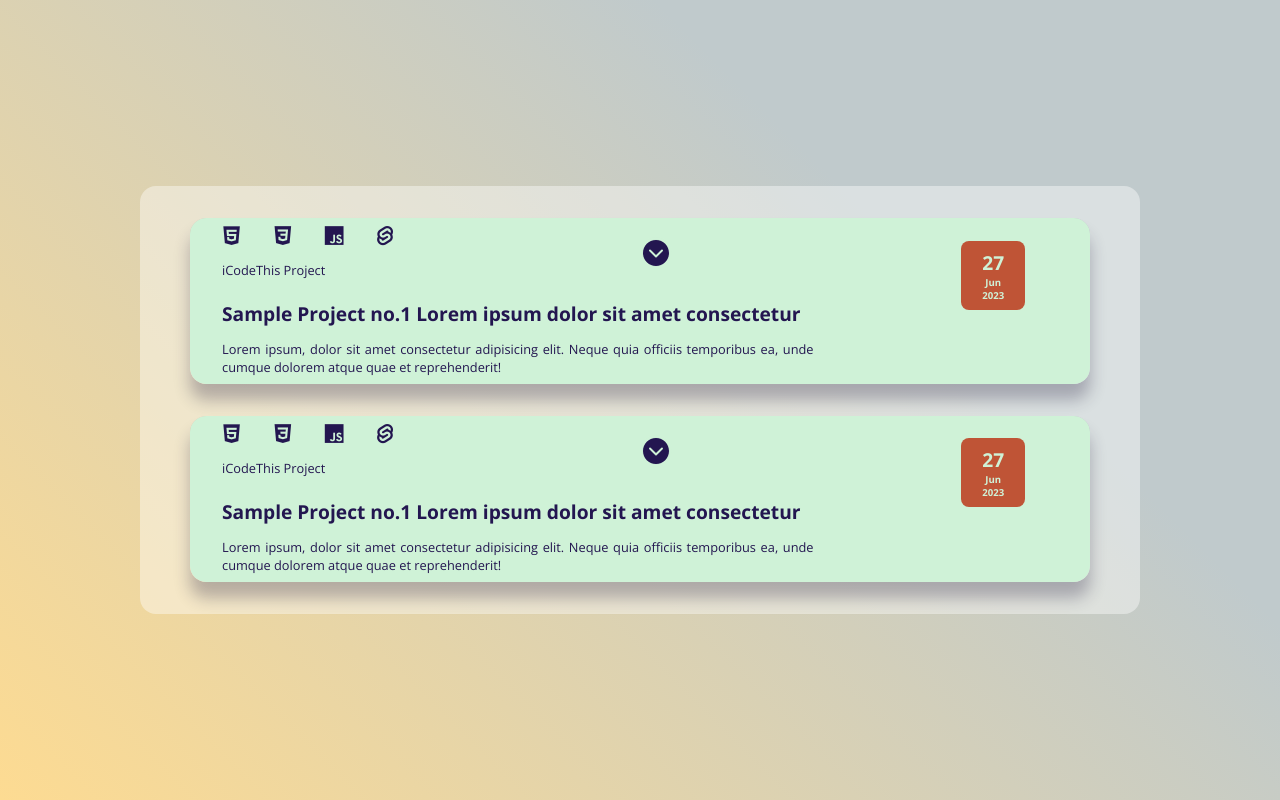
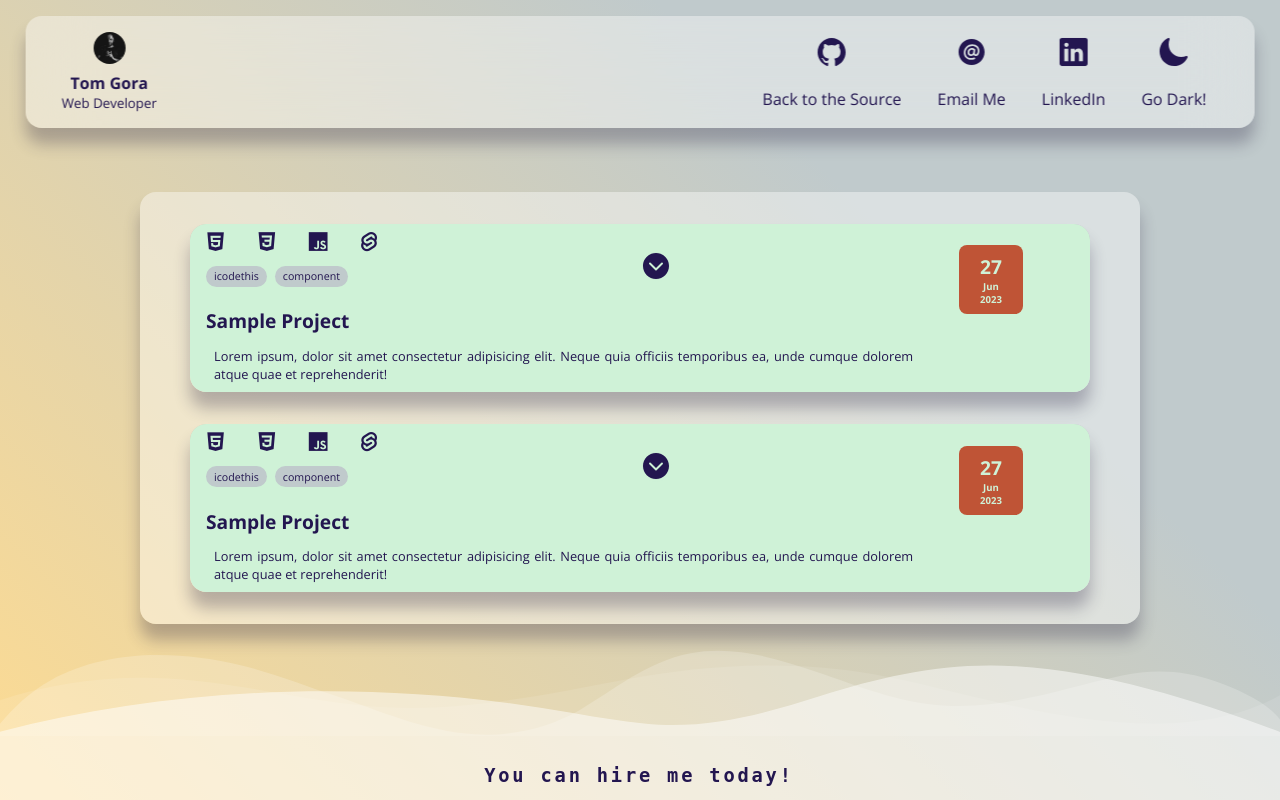
Before and after one commit to tom-gora/webdev_basics, a PHP site: page / in a window 1280 px wide. Run offline with PHP 8.4, Linux system fonts and the light colour scheme; grey boxes are pictures that could not be loaded.

Commit message:
saving progress on horizontal ui

```diff
--- a/index.html
+++ b/index.html
@@ -12,8 +12,57 @@
   </head>
 
   <body>
+    <nav class="links-navbar" data-expanded="false">
+      <div id="avatar">
+        <img
+          src="assets/me_pic.png"
+          alt="Small picture showing developer's face"
+        />
+        <div class="who">
+          <span>Tom Gora</span>
+          <small>Web Developer</small>
+        </div>
+      </div>
+      <ul>
+        <li>
+          <a href="https://github.com/tom-gora/webdev_basics">
+            <div class="nav-icon">
+              <ion-icon name="logo-github"> </ion-icon>
+            </div>
+            <span>Back to the Source</span>
+          </a>
+        </li>
+        <li>
+          <a href="mailto:goratomasz@outlook.com">
+            <div class="nav-icon"><ion-icon name="at-circle"></ion-icon></div>
+            <span>Email Me</span>
+          </a>
+        </li>
+        <li>
+          <a href="https://linkedin.com/in/tomasz-gora-6075b71ba">
+            <div class="nav-icon">
+              <ion-icon name="logo-linkedin"></ion-icon>
+            </div>
+            <span>LinkedIn</span>
+          </a>
+        </li>
+        <li id="toggle-mode">
+          <div class="nav-icon"><ion-icon name="moon"></ion-icon></div>
+          <span>Go Dark!</span>
+        </li>
+      </ul>
+      <button class="toggle-navbar">
+        <ion-icon name="chevron-back-circle"></ion-icon>
+      </button>
+    </nav>
     <div class="cards-container">
-      <div class="card" data-size="" aria-expanded="false" id="card1">
+      <div
+        class="card"
+        data-size=""
+        data-expanded="false"
+        aria-expanded="false"
+        id="card1"
+      >
         <header class="skills">
           <i class="devicon-html5-plain"></i>
           <i class="devicon-css3-plain"></i>
@@ -21,17 +70,22 @@
           <i class="devicon-svelte-plain"></i>
         </header>
         <div class="thumb">
-          <div class="view-link">
+          <button class="view-link">
             <a href="#">
               <small>View it!</small>
               <ion-icon name="eye"></ion-icon>
             </a>
-          </div>
+          </button>
         </div>
         <footer class="details">
-          <ion-icon class="chevron-hint" name="chevron-up-circle"></ion-icon>
+          <button class="chevron-hint">
+            <ion-icon name="chevron-up-circle"></ion-icon>
+          </button>
           <div class="details-top">
-            <span class="category">iCodeThis Project</span>
+            <span class="categories">
+              <small>icodethis</small>
+              <small>component</small>
+            </span>
             <div class="date">
               <div class="date-card">
                 <span>27</span>
@@ -39,9 +93,7 @@
                 <span>2023</span>
               </div>
             </div>
-            <h2 class="title">
-              Sample Project no.1 Lorem ipsum dolor sit amet consectetur
-            </h2>
+            <h2 class="title">Sample Project</h2>
           </div>
           <div class="details-bottom">
             <p class="description">
@@ -49,17 +101,24 @@
               quia officiis temporibus ea, unde cumque dolorem atque quae et
               reprehenderit!
             </p>
-            <div class="view-link">
+            <button class="view-link">
               <a href="#">
                 <small>View it!</small>
                 <ion-icon name="eye"></ion-icon>
               </a>
-            </div>
+            </button>
           </div>
         </footer>
       </div>
+      <!-- end of card 1 -->
 
-      <div class="card" data-size="" aria-expanded="false" id="card2">
+      <div
+        class="card"
+        data-size=""
+        data-expanded="false"
+        aria-expanded="false"
+        id="card2"
+      >
         <header class="skills">
           <i class="devicon-html5-plain"></i>
           <i class="devicon-css3-plain"></i>
@@ -67,17 +126,22 @@
           <i class="devicon-svelte-plain"></i>
         </header>
         <div class="thumb">
-          <div class="view-link">
+          <button class="view-link">
             <a href="#">
               <small>View it!</small>
               <ion-icon name="eye"></ion-icon>
             </a>
-          </div>
+          </button>
         </div>
         <footer class="details">
-          <ion-icon class="chevron-hint" name="chevron-up-circle"></ion-icon>
+          <button class="chevron-hint">
+            <ion-icon name="chevron-up-circle"></ion-icon>
+          </button>
           <div class="details-top">
-            <span class="category">iCodeThis Project</span>
+            <span class="categories">
+              <small>icodethis</small>
+              <small>component</small>
+            </span>
             <div class="date">
               <div class="date-card">
                 <span>27</span>
@@ -85,9 +149,7 @@
                 <span>2023</span>
               </div>
             </div>
-            <h2 class="title">
-              Sample Project no.1 Lorem ipsum dolor sit amet consectetur
-            </h2>
+            <h2 class="title">Sample Project</h2>
           </div>
           <div class="details-bottom">
             <p class="description">
@@ -95,16 +157,52 @@
               quia officiis temporibus ea, unde cumque dolorem atque quae et
               reprehenderit!
             </p>
-            <div class="view-link">
+            <button class="view-link">
               <a href="#">
                 <small>View it!</small>
                 <ion-icon name="eye"></ion-icon>
               </a>
-            </div>
+            </button>
           </div>
         </footer>
       </div>
+      <!-- end of card 1 -->
     </div>
+    <!-- end of card container-->
+
+    <footer class="page-footer">
+      <div id="wave" style="overflow: hidden">
+        <svg
+          preserveAspectRatio="none"
+          viewBox="0 0 1200 120"
+          xmlns="http://www.w3.org/2000/svg"
+          style="
+            fill: #ffffff;
+            width: 100%;
+            height: 93px;
+            transform: rotate(180deg) scaleX(-1);
+          "
+        >
+          <path
+            d="M0 0v46.29c47.79 22.2 103.59 32.17 158 28 70.36-5.37 136.33-33.31 206.8-37.5 73.84-4.36 147.54 16.88 218.2 35.26 69.27 18 138.3 24.88 209.4 13.08 36.15-6 69.85-17.84 104.45-29.34C989.49 25 1113-14.29 1200 52.47V0z"
+            opacity=".1"
+          />
+          <path
+            d="M0 0v15.81c13 21.11 27.64 41.05 47.69 56.24C99.41 111.27 165 111 224.58 91.58c31.15-10.15 60.09-26.07 89.67-39.8 40.92-19 84.73-46 130.83-49.67 36.26-2.85 70.9 9.42 98.6 31.56 31.77 25.39 62.32 62 103.63 73 40.44 10.79 81.35-6.69 119.13-24.28s75.16-39 116.92-43.05c59.73-5.85 113.28 22.88 168.9 38.84 30.2 8.66 59 6.17 87.09-7.5 22.43-10.89 48-26.93 60.65-49.24V0z"
+            opacity=".2"
+          />
+          <path
+            d="M0 0v5.63C149.93 59 314.09 71.32 475.83 42.57c43-7.64 84.23-20.12 127.61-26.46 59-8.63 112.48 12.24 165.56 35.4C827.93 77.22 886 95.24 951.2 90c86.53-7 172.46-45.71 248.8-84.81V0z"
+            opacity=".5"
+          />
+        </svg>
+      </div>
+
+      <div class="typewriter">
+        <h3 data-animate="false">You can hire me today!</h3>
+      </div>
+    </footer>
+
     <script
       type="module"
       src="https://unpkg.com/ionicons@7.1.0/dist/ionicons/ionicons.esm.js"
--- a/public/app.js
+++ b/public/app.js
@@ -1,4 +1,10 @@
 window.onload = () => {
+  const navigation = document.querySelector(".links-navbar");
+  const navigationToggle = navigation.querySelector(".toggle-navbar");
+  const navigationIcon = navigationToggle.querySelector("ion-icon");
+
+  const typewriter = document.querySelector(".typewriter h3");
+
   const toggles = document.querySelectorAll(".chevron-hint");
   const cards = document.querySelectorAll(".card");
 
@@ -25,23 +31,27 @@ window.onload = () => {
     const cardThumbnail = parentCard.querySelector(".thumb");
 
     let cardSize = parentCard.getAttribute("data-size");
-    let cardState = parentCard.getAttribute("aria-expanded");
+    let cardState = parentCard.getAttribute("data-expanded");
 
     if (cardSize === "small" && cardState === "false") {
+      parentCard.setAttribute("data-expanded", "true");
       parentCard.setAttribute("aria-expanded", "true");
       parentFooter.style.bottom = 0;
       element.style.transform = "rotate(180deg)";
     } else if (cardSize === "small" && cardState === "true") {
+      parentCard.setAttribute("data-expanded", "false");
       parentCard.setAttribute("aria-expanded", "false");
-      parentFooter.style.bottom = "-9rem";
+      parentFooter.style.bottom = "-8rem";
       element.style.transform = "rotate(0deg)";
     } else if (cardSize === "large" && cardState === "false") {
       parentFooter.style.bottom = 0;
+      parentCard.setAttribute("data-expanded", "true");
       parentCard.setAttribute("aria-expanded", "true");
       cardThumbnail.style.height = "25rem";
       element.style.transform = "rotate(0deg)";
     } else if (cardSize === "large" && cardState === "true") {
       parentFooter.style.bottom = 0;
+      parentCard.setAttribute("data-expanded", "false");
       parentCard.setAttribute("aria-expanded", "false");
       cardThumbnail.style.height = 0;
       element.style.transform = "rotate(180deg)";
@@ -56,7 +66,6 @@ window.onload = () => {
   });
 
   const resetCards = () => {
-    console.log("data-size attribute has changed!");
     location.reload();
   };
   const observer = new MutationObserver((mutationsList) => {
@@ -77,4 +86,29 @@ window.onload = () => {
     attributeFilter: ["data-size"],
     attributeOldValue: true, // Include the old value in the mutation object
   });
+
+  const handleMobileNav = () => {
+    const menuState = navigation.getAttribute("data-expanded");
+    if (menuState === "false") {
+      navigation.setAttribute("data-expanded", "true");
+      navigationIcon.setAttribute("name", "close-circle");
+    } else {
+      navigation.setAttribute("data-expanded", "false");
+      navigationIcon.setAttribute("name", "chevron-back-circle");
+    }
+  };
+
+  navigationToggle.addEventListener("click", handleMobileNav);
+  const animateTypewriter = () => {
+    typewriter.setAttribute("data-animate", "true");
+  };
+
+  var typewriterObserver = new IntersectionObserver(
+    (entries) => {
+      if (entries[0].isIntersecting === true) animateTypewriter();
+    },
+    { threshold: [0.5] }
+  );
+
+  typewriterObserver.observe(typewriter);
 };
--- a/public/styles.css
+++ b/public/styles.css
@@ -12,14 +12,18 @@
   --background: linear-gradient(45deg, #fddb92 0%, #c0cacc 70%);
   --primary: #231650;
   --secondary: #cff2d7;
+  --muted: #c0cacc;
   --accent: #bf5436;
   --transition: all 200ms ease-in-out;
   --shadow-color: hsla(253, 30%, 20%, 0.3);
+  --card-width: 20rem;
 }
 
 body {
   display: flex;
+  flex-direction: column;
   justify-content: center;
+  align-items: center;
   font-family: Open Sans, sans-serif;
   color: var(--primary);
   background: var(--background);
@@ -28,24 +32,114 @@ body {
   min-height: 100vh;
 }
 
+.links-navbar {
+  background: hsla(0, 0%, 100%, 0.1);
+  backdrop-filter: blur(2rem);
+  position: fixed;
+  right: -14rem;
+  top: 0;
+  height: 100dvh;
+  width: fit-content;
+  z-index: 1000;
+  padding-left: 0.25rem;
+  padding-right: 1rem;
+  transition: var(--transition);
+}
+
+.links-navbar[data-expanded="true"] {
+  right: 0;
+}
+
+.links-navbar ul {
+  list-style: none;
+  display: flex;
+  flex-direction: column;
+  align-items: flex-start;
+  gap: 3rem;
+}
+
+.links-navbar ul li a,
+#avatar,
+#toggle-mode {
+  color: var(--primary);
+  text-decoration: none;
+  display: flex;
+  flex-direction: row;
+  align-items: center;
+  gap: 1rem;
+  background: var(--secondary);
+  width: fit-content;
+  height: 3rem;
+  border-radius: 100vw;
+  padding-right: 1rem;
+  padding-left: 0.25rem;
+  margin-right: 2.5rem;
+}
+
+.who {
+  display: flex;
+  flex-direction: column;
+}
+
+.who span {
+  font-weight: 700;
+}
+
+#avatar {
+  margin-block: 4rem;
+}
+
+.nav-icon {
+  background: var(--primary);
+  height: 2.5rem;
+  aspect-ratio: 1;
+  border-radius: 50%;
+  display: grid;
+  place-items: center;
+}
+
+.nav-icon ion-icon {
+  font-size: 1.5rem;
+  color: var(--secondary);
+}
+
+#avatar img {
+  height: 2.5rem;
+  aspect-ratio: 1;
+  border-radius: 50%;
+}
+
+.toggle-navbar {
+  position: absolute;
+  bottom: 2rem;
+  left: 0.25rem;
+  border: none;
+  background: var(--secondary);
+  padding: -0.25rem;
+  border-radius: 50%;
+}
+
+.toggle-navbar ion-icon {
+  color: var(--primary);
+  font-size: 2.75rem;
+  margin-bottom: -0.2rem;
+}
+
 .cards-container {
   display: flex;
   gap: 3rem;
   flex-wrap: wrap;
   justify-content: center;
-  align-items: center;
-  background: hsla(0, 0%, 100%, 0.4);
-  border-radius: 1rem;
-  margin-block: 2rem;
-  padding-block: 2rem;
-  width: 24rem;
+  margin-top: 4rem;
+  margin-bottom: 7rem;
+  width: calc((var(--card-width)) + 1rem);
   max-width: 96%;
   height: fit-content;
 }
 
 .card {
   position: relative;
-  width: 20rem;
+  width: var(--card-width);
   aspect-ratio: 4/6;
   font-size: 0.8rem;
   background-size: cover;
@@ -63,7 +157,7 @@ body {
   gap: 2rem;
   justify-items: center;
   align-items: center;
-  padding: 0.5rem 2rem;
+  padding: 0.5rem 1rem;
   width: 100%;
   height: 2.2rem;
   background: var(--secondary);
@@ -95,11 +189,11 @@ body {
   display: flex;
   flex-direction: column;
   position: absolute;
-  bottom: -9rem;
+  bottom: -8rem;
   width: 100%;
   height: fit-content;
   background: var(--secondary);
-  padding-left: 2rem;
+  padding-left: 1rem;
   box-shadow: 0 -0.2rem 1rem var(--shadow-color);
   transition: var(--transition);
   border-bottom-left-radius: 1rem;
@@ -108,14 +202,25 @@ body {
 }
 
 .chevron-hint {
+  border: none;
+  outline: none;
   cursor: pointer;
-  background: var(--secondary);
-  border-radius: 50%;
+  color: var(--primary);
+  background: transparent;
   font-size: 2rem;
   position: absolute;
   left: 35%;
   top: -1rem;
   transition: var(--transition);
+}
+
+.card[data-expanded="true"] .chevron-hint {
+  top: -1.5rem;
+}
+
+.chevron-hint ion-icon {
+  background: var(--secondary);
+  border-radius: 50%;
 }
 
 .card:not(:hover) .thumb {
@@ -130,13 +235,21 @@ body {
   grid-template-columns: repeat(8, 1fr);
 }
 
-.category {
+.categories {
+  display: flex;
+  gap: 0.5rem;
   grid-column: span 6;
-  margin-top: 1rem;
+  margin-top: 1.5rem;
+}
+
+.categories small {
+  background: var(--muted);
+  padding: 0.2rem 0.5rem;
+  border-radius: 100vw;
+  height: fit-content;
 }
 
 .title {
-  margin-top: -0.8rem;
   grid-row: span 2;
   grid-column: span 6;
 }
@@ -184,6 +297,7 @@ body {
   text-align: justify;
   text-justify: inter-word;
   padding-bottom: 1rem;
+  padding-left: 0.5rem;
 }
 
 .thumb .view-link {
@@ -191,15 +305,21 @@ body {
 }
 
 .details .view-link {
+  border: none;
   margin-top: 0rem;
   background: var(--primary);
   border-top-left-radius: 1rem;
-  width: 130%;
+  width: 120%;
   display: flex;
   flex-direction: column;
   justify-content: flex-start;
   align-items: center;
   padding-top: 2rem;
+}
+
+.details:focus .view-link,
+.details:active .view-link {
+  border: none;
 }
 
 .details .view-link a ion-icon {
@@ -227,21 +347,149 @@ body {
   color: var(--accent);
 }
 
+#wave {
+  margin-top: -5.8rem;
+}
+
+.page-footer {
+  align-self: flex-end;
+  width: 100%;
+  width: 100%;
+  height: 4rem;
+  background: rgba(255, 255, 255, 0.6);
+}
+
+.typewriter h3 {
+  opacity: 0;
+  color: var(--primary);
+  padding-top: 1.5rem;
+  max-width: fit-content;
+  font-family: monospace;
+  overflow: hidden;
+  border-right: 0.15em solid var(--accent);
+  white-space: nowrap;
+  margin: 0 auto;
+  letter-spacing: 0.15em;
+}
+
+.typewriter h3[data-animate="true"] {
+  animation: typing 3.5s steps(25, end), blink-caret 0.5s step-end infinite;
+  opacity: 1;
+}
+
+@keyframes typing {
+  from {
+    width: 0;
+  }
+  to {
+    width: 100%;
+  }
+}
+
+@keyframes blink-caret {
+  from,
+  to {
+    border-color: transparent;
+  }
+  50% {
+    border-color: var(--accent);
+  }
+}
+
 @media (min-width: 600px) {
   body {
     font-size: 1rem;
+    justify-content: space-between;
+  }
+
+  .toggle-navbar {
+    display: none;
+  }
+
+  .links-navbar {
+    background: hsla(0, 0%, 100%, 0.4);
+    display: flex;
+    flex-direction: row;
+    flex-wrap: nowrap;
+    justify-content: space-between;
+    align-items: flex-start;
+    top: 1rem;
+    left: 50%;
+    transform: translateX(-50%);
+    height: fit-content;
+    width: 96vw;
+    padding: 1rem 2rem;
+    border-radius: 1rem;
+    box-shadow: 0 1rem 1rem var(--shadow-color);
+  }
+
+  .links-navbar ul li a,
+  #avatar,
+  #toggle-mode {
+    background: transparent;
+    display: flex;
+    flex-direction: column;
+    text-align: center;
+    height: fit-content;
+  }
+
+  .nav-icon {
+    background: transparent;
+  }
+  .nav-icon ion-icon,
+  #toggle-mode ion-icon {
+    color: var(--primary);
+    font-size: 2rem;
+  }
+
+  .who {
+    justify-content: flex-start;
+    align-items: center;
+  }
+
+  .links-navbar ul {
+    flex-direction: row;
+    gap: 1rem;
+    flex-wrap: nowrap;
+  }
+
+  .links-navbar ul li a,
+  #toggle-mode {
+    margin: 0;
+  }
+
+  .links-navbar ul li a:hover,
+  .links-navbar ul li a:hover .nav-icon ion-icon,
+  #toggle-mode:hover,
+  #toggle-mode:hover .nav-icon ion-icon {
+    cursor: pointer;
+    color: var(--accent);
+  }
+
+  #avatar {
+    gap: 0.5rem;
+    margin: 0;
+  }
+
+  #avatar img {
+    height: 2rem;
   }
 
   .cards-container {
+    justify-self: center;
     flex-direction: column;
     gap: 2rem;
     justify-content: flex-start;
     align-items: flex-start;
     flex-wrap: initial;
+    background: hsla(0, 0%, 100%, 0.4);
+    padding-block: 2rem;
     border-radius: 1rem;
-    margin: auto;
-    align-self: flex-start;
+    margin-inline: auto;
+    margin-top: 12rem;
+    margin-bottom: 0;
     width: clamp(590px, 96%, 1000px);
+    box-shadow: 0 1rem 1rem var(--shadow-color);
   }
 
   .card {
@@ -266,7 +514,7 @@ body {
     box-shadow: none;
   }
 
-  .category {
+  .categories {
     margin-block: 0.5rem;
   }
 
@@ -275,6 +523,9 @@ body {
   }
 
   .details {
+    /* hack to hide the persisting 1px gap between the top and bottom panels that would not stop being rendered whatever I did */
+    margin-top: -1px;
+    border-bottom: 1px solid var(--secondary);
     position: relative;
     align-self: flex-start;
     bottom: 0;
@@ -293,7 +544,7 @@ body {
   }
 
   .description {
-    grid-column: span 6;
+    grid-column: span 7;
     padding-bottom: 0;
   }
 
@@ -306,6 +557,7 @@ body {
     display: none;
   }
   .thumb .view-link {
+    border: none;
     display: flex;
     flex-direction: row;
     align-items: center;
@@ -316,12 +568,12 @@ body {
     text-decoration: none;
     background: var(--secondary);
     padding: 0.5rem 1rem;
+    box-shadow: 0 0.25rem 0.5rem var(--shadow-color);
   }
 
   .thumb .view-link a {
     text-decoration: none;
     color: var(--primary);
-    padding-bottom: 3px;
   }
 
   .thumb .view-link a ion-icon {
@@ -335,4 +587,22 @@ body {
     font-size: 2rem;
     transform: rotate(180deg);
   }
+
+  .card[data-expanded="true"] .chevron-hint {
+    top: -1rem;
+  }
 }
+
+@media (max-width: 430px) {
+  .cards-container {
+    align-self: self-start;
+    padding-left: 1rem;
+  }
+}
+
+@media (max-width: 385px) {
+  .cards-container {
+    padding-left: 0.1rem;
+    scale: 0.95;
+  }
+}
```
Also changed, not shown: assets/me_pic.png (added).
